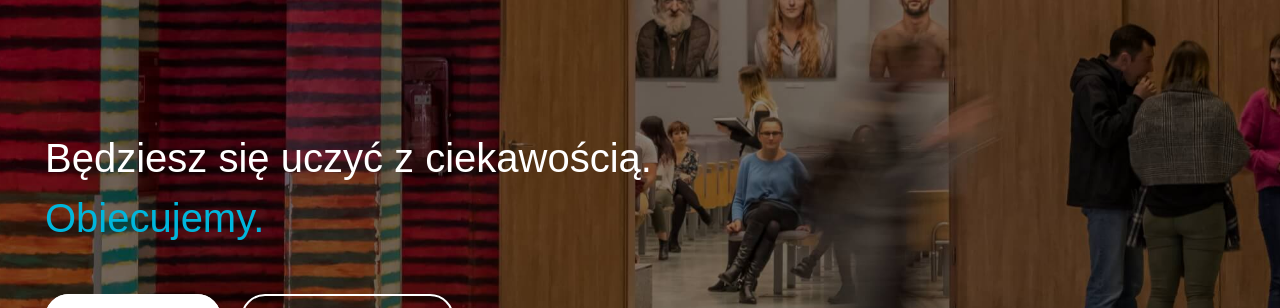
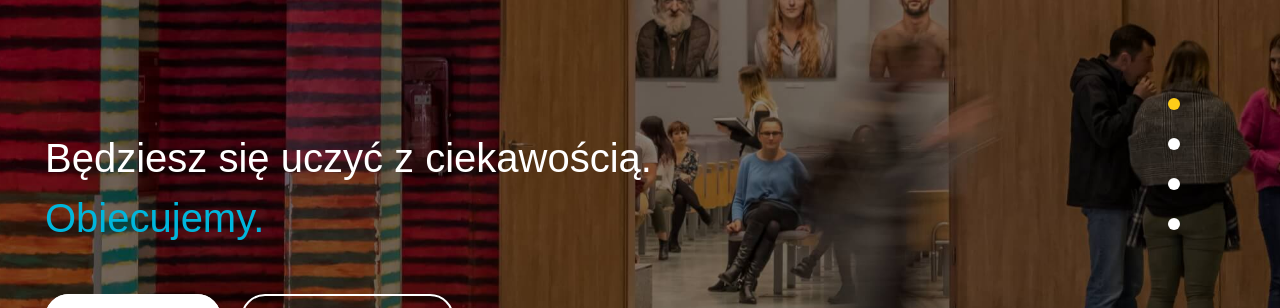
Before and after one commit to AdrianChojnacki/Universitas, a React (Create React App) app: page / in a window 1280 px wide. Shown: the part 236-544 px from the top of the page. Built offline with nearby package versions, Linux system fonts and the light colour scheme.

Commit message:
added pagination to slider

```diff
--- a/src/components/App.scss
+++ b/src/components/App.scss
@@ -9,7 +9,3 @@
 @import "./scss/popup.scss";
 @import "./scss/form.scss";
 @import "./scss/dummy-page.scss";
-
-.App {
-  overflow: hidden;
-}
--- a/src/components/js/ImageSlider.js
+++ b/src/components/js/Slider.js
@@ -5,7 +5,7 @@ import arrowLeftHover from "../img/arrow-left-white.svg";
 import arrowRight from "../img/arrow-right-white.svg";
 import arrowRightHover from "../img/arrow-right-yellow.svg";
 
-const ImageSlider = ({ slides }) => {
+const Slider = ({ slides }) => {
   const [current, setCurrent] = useState(0);
   const length = slides.length;
 
@@ -17,16 +17,18 @@ const ImageSlider = ({ slides }) => {
     setCurrent(current === length - 1 ? 0 : current + 1);
   };
 
-  if (!Array.isArray(slides) || slides.lenght <= 0) {
-    return null;
-  }
+  const bulletSlide = (index) => {
+    setCurrent(index);
+  };
+
+  // if (!Array.isArray(slides) || slides.lenght <= 0) {
+  //   return null;
+  // }
 
   return (
     <div className="slider">
       <div className="slider__arrows">
         <div className="container">
-          {/* <FaArrowAltCircleLeft className="slider__prev" onClick={prevSlide} />
-          <FaArrowAltCircleRight className="slider__next" onClick={nextSlide} /> */}
           <div className="slider__prev" onClick={prevSlide}>
             <img src={arrowLeft} alt="arrow-left" />
             <img className="slider__hover-arrow" src={arrowLeftHover} alt="arrow-left-hover" />
@@ -36,6 +38,19 @@ const ImageSlider = ({ slides }) => {
             <img className="slider__hover-arrow" src={arrowRightHover} alt="arrow-right-hover" />
           </div>
         </div>
+      </div>
+      <div className="slider__pagination">
+        {SliderData.map((slide, index) => (
+          <div
+            className={
+              current === index
+                ? "slider__pagination-bullet slider__pagination-bullet--active"
+                : "slider__pagination-bullet"
+            }
+            onClick={bulletSlide.bind(null, index)}
+            key={index}
+          ></div>
+        ))}
       </div>
       {SliderData.map((slide, index) => (
         <div
@@ -49,4 +64,4 @@ const ImageSlider = ({ slides }) => {
   );
 };
 
-export default ImageSlider;
+export default Slider;
--- a/src/components/js/Start.js
+++ b/src/components/js/Start.js
@@ -1,5 +1,5 @@
 import React from "react";
-import ImageSlider from "./ImageSlider";
+import Slider from "./Slider";
 import { SliderData } from "./SliderData";
 
 function Start(props) {
@@ -7,7 +7,7 @@ function Start(props) {
 
   return (
     <section className="start">
-      <ImageSlider slides={SliderData} />
+      <Slider slides={SliderData} />
       <div class="start__text-box">
         <div className="container">
           <h1 className="start__header">
--- a/src/components/scss/slider.scss
+++ b/src/components/scss/slider.scss
@@ -4,9 +4,10 @@
   justify-content: center;
   height: 100vh;
   position: relative;
+  background-color: #00b6dc;
   &__slide {
-    width: 100vw;
-    height: 100vh;
+    width: 100%;
+    height: 100%;
     position: absolute;
     top: 0;
     left: 0;
@@ -49,4 +50,23 @@
       opacity: 1;
     }
   }
+  &__pagination {
+    position: absolute;
+    top: 50%;
+    right: 100px;
+    transform: translateY(-50%);
+    z-index: 1;
+  }
+  &__pagination-bullet {
+    width: 12px;
+    height: 12px;
+    margin: 28px 0;
+    background-color: #fff;
+    border-radius: 100%;
+    cursor: pointer;
+    transition: 0.3s;
+    &--active {
+      background-color: #ffcd19;
+    }
+  }
 }
```
